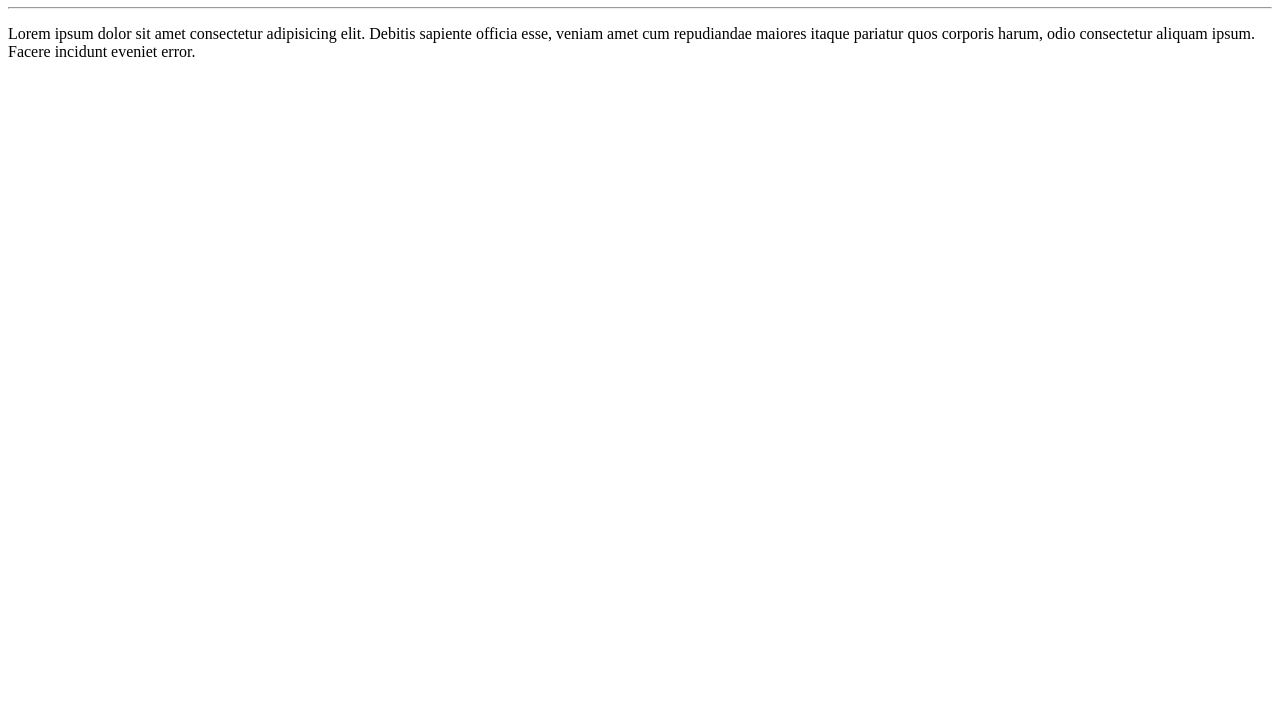
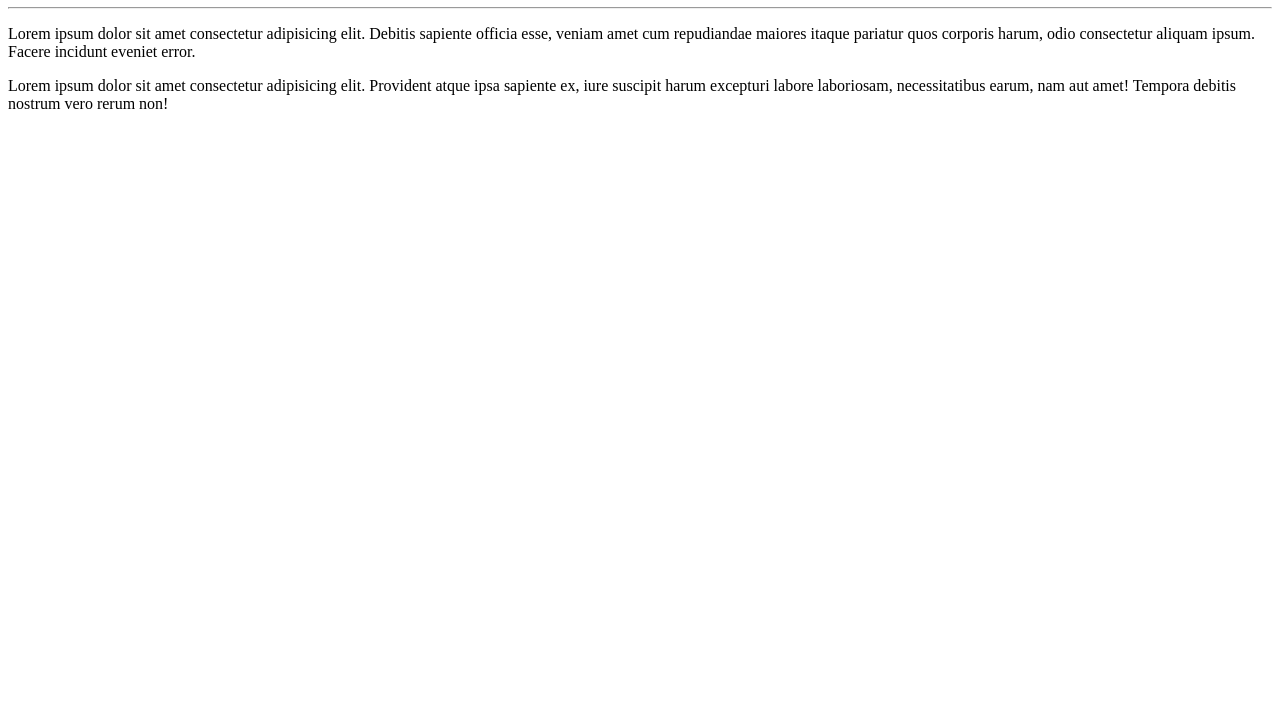
Before and after one commit to rodrigonun/Ola-Mundo, a plain HTML site: page site-exemplo/index.html in a window 1280 px wide. Shown: the part 73-800 px from the top of the page. Drawn offline with Linux system fonts and the light colour scheme.

Commit message:
adicionei um paragrafo

```diff
--- a/site-exemplo/index.html
+++ b/site-exemplo/index.html
@@ -9,5 +9,6 @@
    <h1>Olá, mundo</h1>
    <hr>
    <p>Lorem ipsum dolor sit amet consectetur adipisicing elit. Debitis sapiente officia esse, veniam amet cum repudiandae maiores itaque pariatur quos corporis harum, odio consectetur aliquam ipsum. Facere incidunt eveniet error.</p>
+   <p>Lorem ipsum dolor sit amet consectetur adipisicing elit. Provident atque ipsa sapiente ex, iure suscipit harum excepturi labore laboriosam, necessitatibus earum, nam aut amet! Tempora debitis nostrum vero rerum non!</p>
 </body>
 </html>
```
